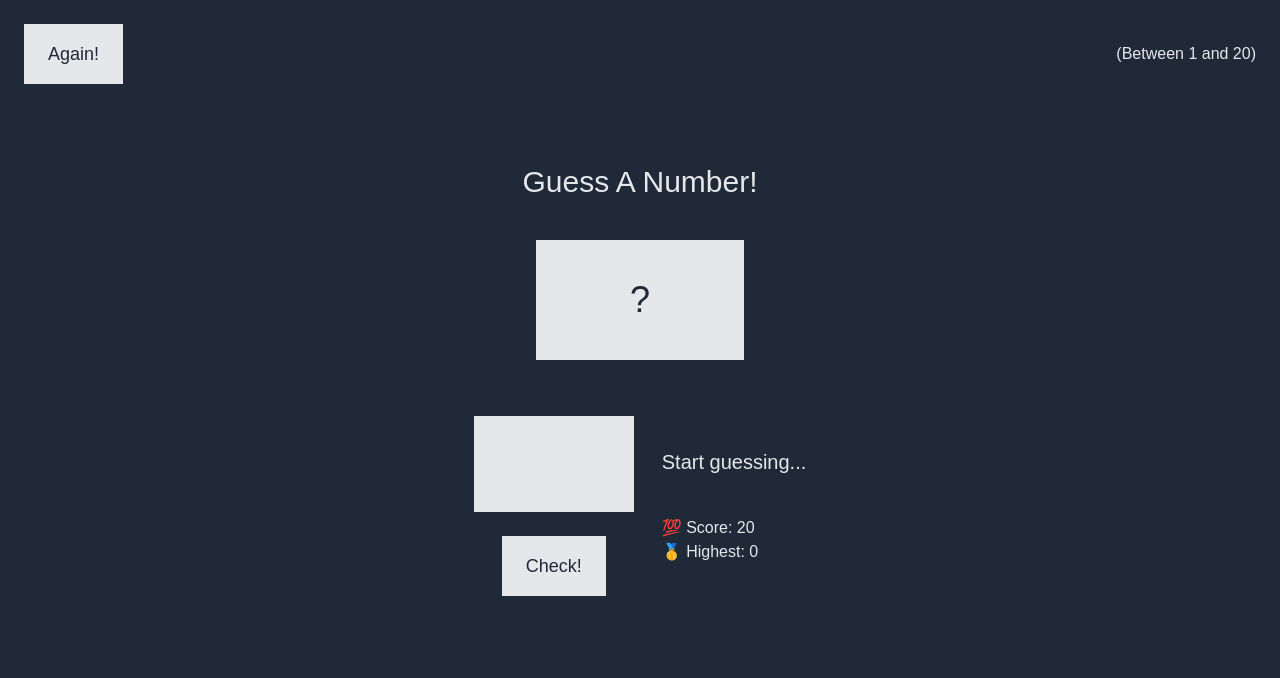
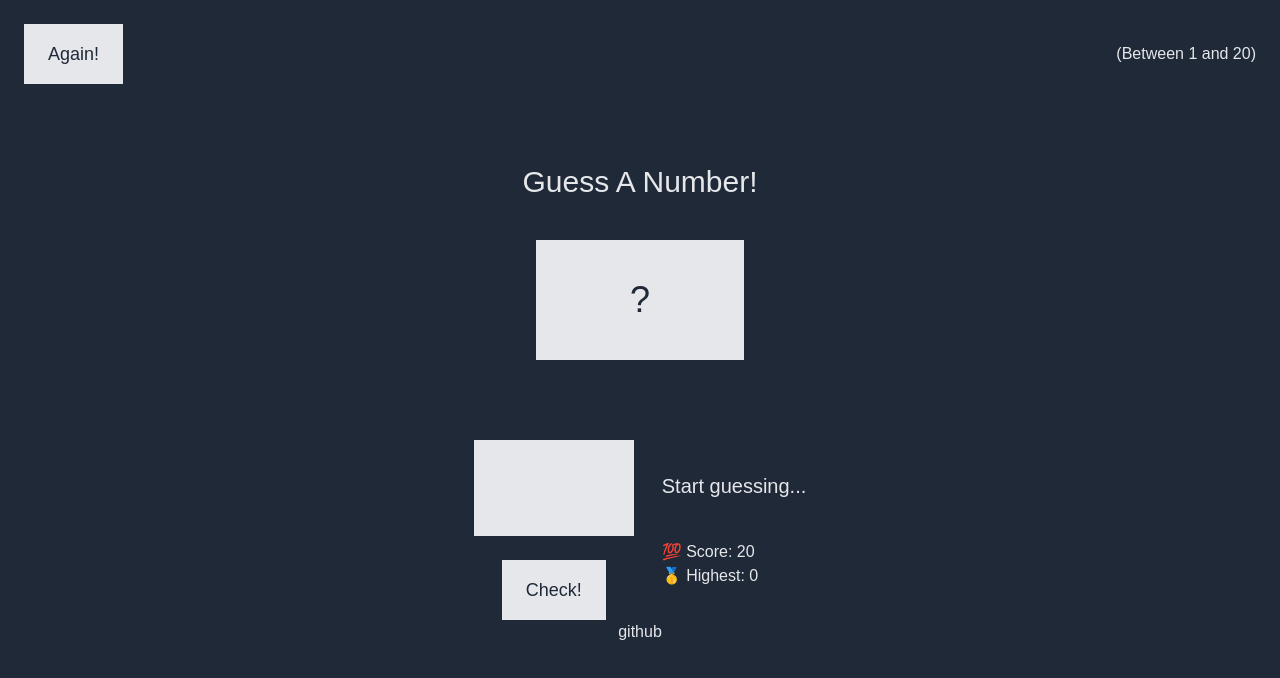
Before and after one commit to chrisvo81/guess-number-game, a React (Create React App) app: page / in a window 1280 px wide. Shown: the top 678 px of the page. Built offline with nearby package versions, Linux system fonts and the light colour scheme.

Commit message:
Add footer with github link

```diff
--- a/src/App.tsx
+++ b/src/App.tsx
@@ -1,24 +1,16 @@
 import './App.css';
 import GameBoard from './components/GameBoard';
 import Header from './components/Header';
+import Footer from './components/Footer';
 
 const App = () => {
-	// const {
-	// 	correctNumber,
-	// 	guessedNumber,
-	// 	score,
-	// 	message,
-	// 	setMessage,
-	// 	setGuessedNumber,
-	// 	setCorrectNumber,
-	// 	setScore,
-	// } = useStore(useGameStore);
-
+	// TODO: fix style so that footer is at bottom
 	return (
-		<>
+		<div className='flex flex-col min-h-screen'>
 			<Header />
 			<GameBoard />
-		</>
+			<Footer />
+		</div>
 	);
 };
 
--- /dev/null
+++ b/src/components/Footer.tsx
@@ -0,0 +1,11 @@
+const Footer: React.FC = () => {
+	return (
+		<div className='container bottom-0 mx-auto text-center'>
+			<a href='https://github.com/chrisvo3' target='_blank'>
+				github
+			</a>
+		</div>
+	);
+};
+
+export default Footer;
```
